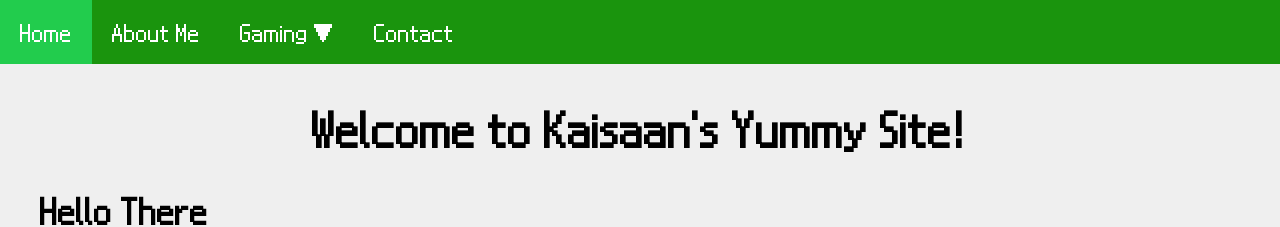
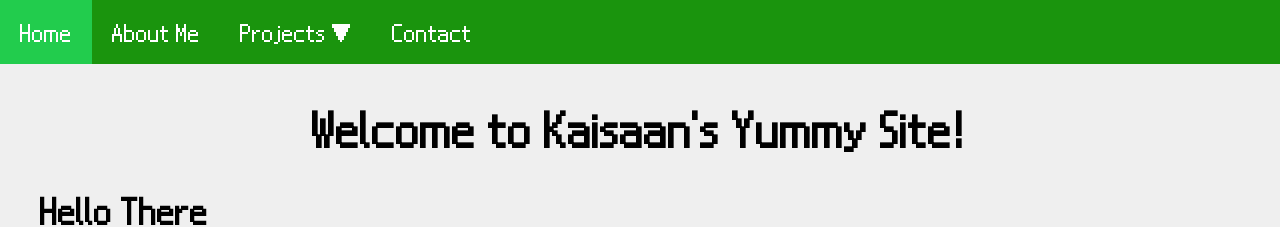
Before and after one commit to Kaisaan/kaisaan.github.io, a Jekyll site: the page built from index.html, in a window 1280 px wide. Shown: the top 227 px of the page. Built offline with Jekyll 4.4.1, drawn with Linux system fonts in a browser that asks for light colours; some web fonts are replaced.

Commit message:
Update nav.html

```diff
--- a/_includes/nav.html
+++ b/_includes/nav.html
@@ -2,14 +2,14 @@
     <nav>
         <ul>
             <li class="navstd"><a href="/">Home</a></li>
-            <li class="navstd"><a href="/pages/about.html">About Me</a></li>
+            <li class="navstd"><a href="/pages/about">About Me</a></li>
             <div class="dropdown">
-                <button class="dropbtn">Gaming ▼</button>
+                <button class="dropbtn">Projects ▼</button>
                 <div class="dropdown-content">
-                  <a href="/pages/dds.html">Digital Devil Story</a>
+                  <a href="/pages/dds">Digital Devil Story</a>
                 </div>
               </div>
-            <li class="navstd"><a href="/pages/contact.html">Contact</a></li>
+            <li class="navstd"><a href="/pages/contact">Contact</a></li>
         </ul>
     </nav>
 </div>
```
